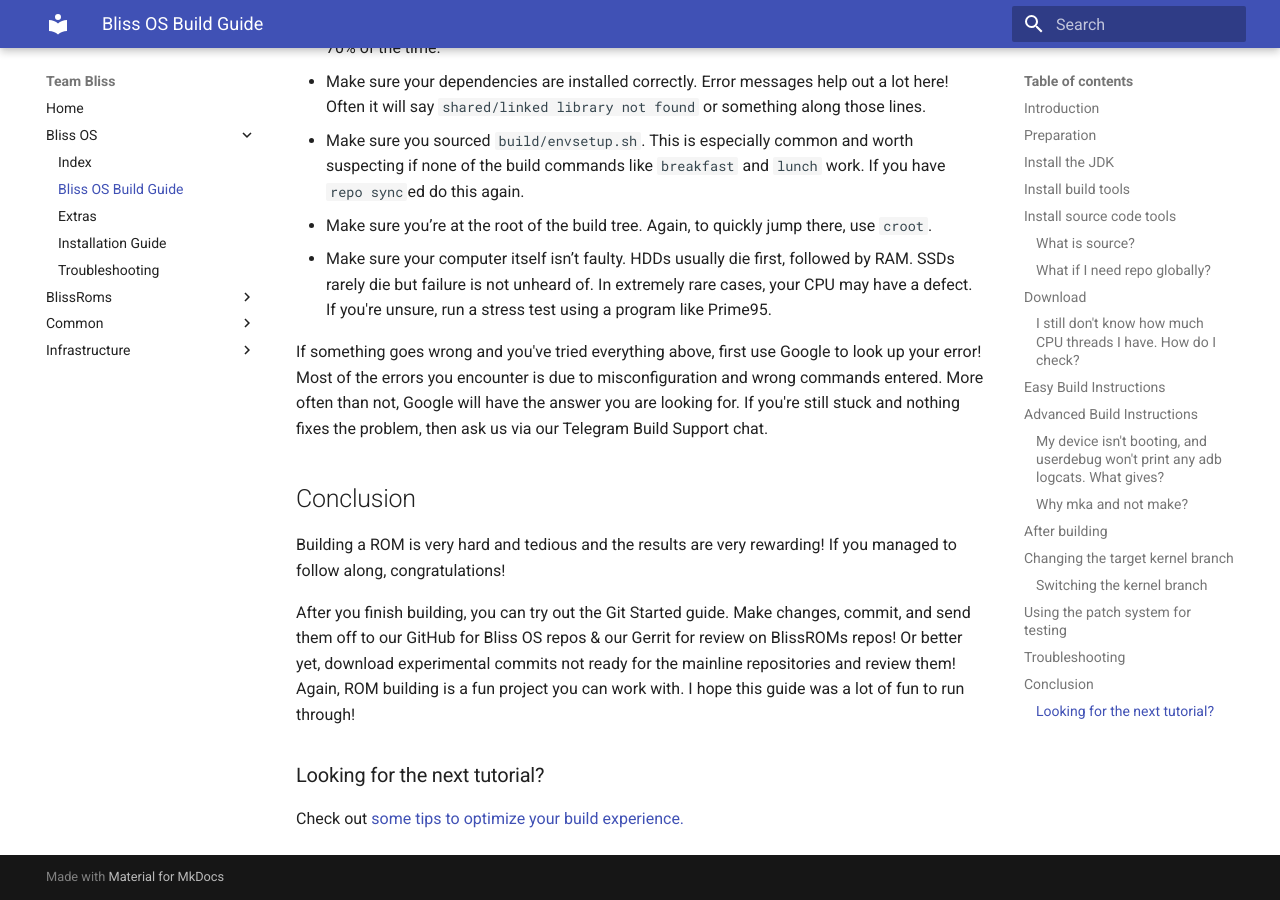
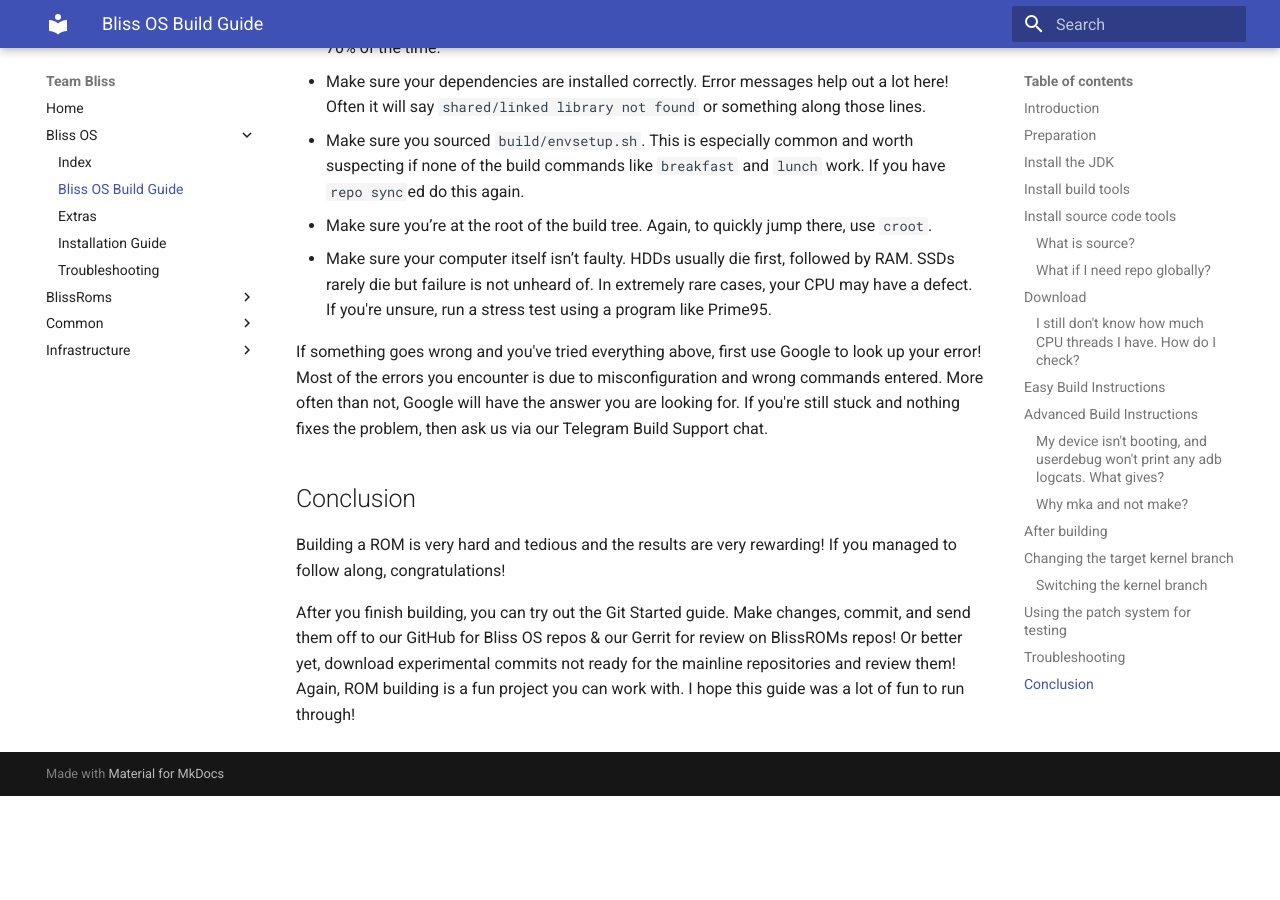
Before and after one commit to BlissRoms/Documentation-old, an MkDocs documentation site: the page built from docs/Bliss OS/build-guide.md, in a window 1280 px wide and 900 px high, scrolled down 9297 px. Built offline with MkDocs 1.6.1 and Material for MkDocs 9.7.7, drawn with Linux system fonts in a browser that asks for light colours; after the commit the page ends 10093 px from its top, so only the background shows below that.

Commit message:
Remove nonexistent section
Change-Id: Ic13fe8727cfab359887cfb1367c473256dacfb1d

```diff
--- a/docs/Bliss OS/build-guide.md
+++ b/docs/Bliss OS/build-guide.md
@@ -311,7 +311,3 @@ If something goes wrong and you've tried everything above, first use Google to l
 Building a ROM is very hard and tedious and the results are very rewarding! If you managed to follow along, congratulations!
 
 After you finish building, you can try out the Git Started guide. Make changes, commit, and send them off to our GitHub for Bliss OS repos & our Gerrit for review on BlissROMs repos! Or better yet, download experimental commits not ready for the mainline repositories and review them! Again, ROM building is a fun project you can work with. I hope this guide was a lot of fun to run through!
-
-### Looking for the next tutorial?
-
-Check out [some tips to optimize your build experience.](build-tips.md)
```
